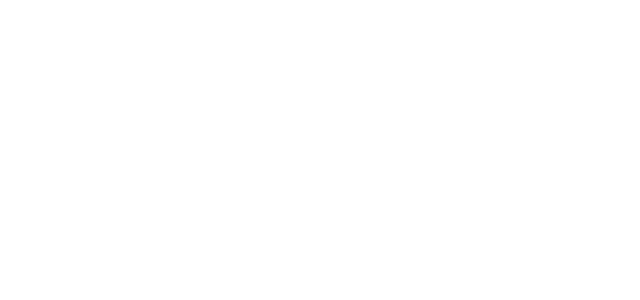
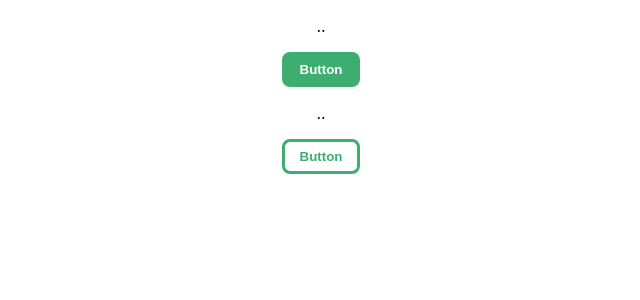
Before and after one commit to kurtisgrant/smart-money, a React (Create React App) app in the folder frontend-react/: page / in a window 1280 px wide. Shown: the top 300 px of the page, without its empty margins (319-959 px from the left). Built offline with nearby package versions, Linux system fonts and the light colour scheme.

Commit message:
Add Button component and styling

```diff
--- a/frontend-react/package.json
+++ b/frontend-react/package.json
@@ -9,6 +9,7 @@
     "react": "^17.0.2",
     "react-dom": "^17.0.2",
     "react-scripts": "5.0.0",
+    "sass": "^1.49.7",
     "web-vitals": "^2.1.4"
   },
   "scripts": {
--- a/frontend-react/src/App.js
+++ b/frontend-react/src/App.js
@@ -1,9 +1,10 @@
-import './App.css';
+import Button from './components/Button';
+import './App.scss';
 
 function App() {
   return (
     <div className="App">
-
+      <Button onClick={() => console.log('clicked')} />
     </div>
   );
 }
--- /dev/null
+++ b/frontend-react/src/components/Button.jsx
@@ -0,0 +1,19 @@
+import './Button.scss'
+
+function Button({ onClick }) {
+
+   return (
+     <div>
+       <p>..</p>
+      <button className="button-1" onClick={onClick}>
+        Button
+      </button>
+      <p>..</p>
+      <button className="button-2" onClick={onClick}>
+        Button
+      </button>
+      </div>
+   );
+}
+
+export default Button;
--- /dev/null
+++ b/frontend-react/src/components/Button.scss
@@ -0,0 +1,30 @@
+.button-1 {
+  color: #FFFFFF;
+  font-weight: 600;
+  background-color: #3DAE70;
+  border-radius: 8px;
+  border: 0;
+  padding: 10px 18px;
+  cursor: pointer;
+}
+
+.button-1:hover {
+  background-color: #3DAE70;
+  filter: drop-shadow(0px 3px 3px rgba(0, 0, 0, 0.25));
+}
+
+.button-2 {
+  color: #3DAE70;
+  font-weight: 600;
+  background-color: #FFFFFF;
+  border-radius: 8px;
+  border: 0;
+  border-width: 3px;
+  border-style: solid;
+  padding: 7px 15px;
+  cursor: pointer;
+}
+
+.button-2:hover {
+  filter: drop-shadow(0px 3px 3px rgba(0, 0, 0, 0.25));
+}
--- a/frontend-react/src/index.js
+++ b/frontend-react/src/index.js
@@ -1,6 +1,6 @@
 import React from 'react';
 import ReactDOM from 'react-dom';
-import './index.css';
+import './index.scss';
 import App from './App';
 
 ReactDOM.render(
```
Also changed, not shown: frontend-react/src/App.scss (renamed from frontend-react/src/App.css), frontend-react/src/index.scss (renamed from frontend-react/src/index.css), 1 other file (tests, documents, lock files or other folders).
